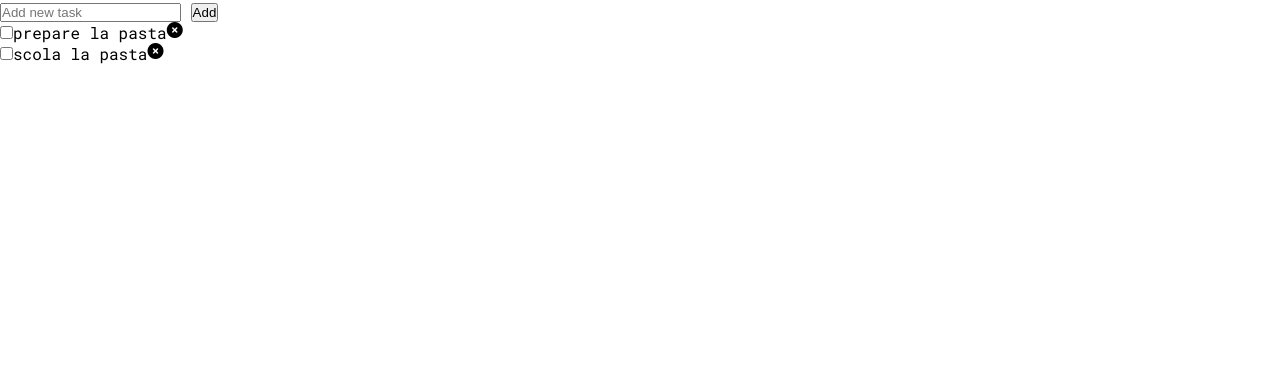
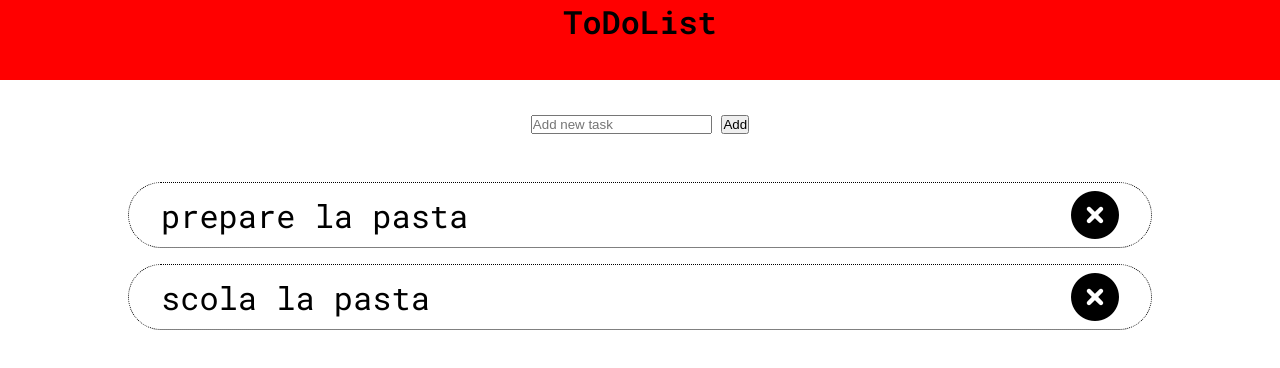
Before and after one commit to Daniele-Simonetti/vue-todolist, a plain HTML site: page index.html in a window 1280 px wide. Drawn offline with nearby package versions, Linux system fonts and the light colour scheme.

Commit message:
add all bonuses and start css

```diff
--- a/css/style.css
+++ b/css/style.css
@@ -8,6 +8,56 @@ html {
   font-family: 'Roboto Mono', monospace;
 }
 
+/* general layout */
+header {
+  background-color: red;
+  height: 10vh;
+  text-align: center;
+}
+main {
+  height: calc(100vh - 10vh);
+}
+
+.main-container {
+  width: 80%;
+  margin: 0 auto;
+  display: flex;
+  flex-direction: column;
+  align-items: center;
+}
+
+.input {
+  margin-top: 2em;
+}
+
+ul {
+  margin-top: 2em;
+  width: 100%;
+}
+
+ul li {
+  display: flex;
+  justify-content: space-between;
+  align-items: center;
+  margin-top: 1em;
+  padding: 0.5em 2em;
+  border: 1px dotted black;
+  border-radius: 4em;
+  width: 100%;
+
+}
+
+li i {
+  cursor: pointer;
+  font-size: 3em;
+}
+
+div.todo-text {
+  cursor: pointer;
+  font-size: 2em;
+}
+
+/* utility classes */
 .true {
   text-decoration: line-through;
 }
@@ -15,10 +65,3 @@ html {
 .flase {
   text-decoration: none;
 }
-ul li {
-  display: flex;
-}
-
-li i {
-  cursor: pointer;
-}
--- a/index.html
+++ b/index.html
@@ -14,16 +14,21 @@
 </head>
 <body>
   <div id="app" class="container">
+    <header>
+      <h1>ToDoList</h1>
+    </header>
+    <main>
+      <div class="main-container">
         <div class="input">
           <input @keyup.enter="addTodo" v-model="todoNew" type="text" placeholder="Add new task">
           <button @click="addTodo">Add</button>
         </div>
-    <ul>
+        <ul class="todo-list">
           <li v-for="(todo, index) in todos" v-bind:class="(todo.done == true) ? 'true' : 'false'">
-        <div class="todo-done">
+            <!-- <div class="todo-done">
               <input @click="doneAsseg(todo)" type="checkbox">
-        </div>
-        <div class="todo-text">
+            </div> -->
+            <div class="todo-text" @click="doneAsseg(todo)" >
               {{ todo.text }}
             </div>
             <i @click="removeTodo(index)" class="fas fa-times-circle del-todo"></i>
@@ -31,6 +36,9 @@
         </ul>
       </div>
 
+    </main>
+  </div>
+
   <script src="js/script.js"></script>
 </body>
 </html>
```
Lines whose indentation alone changed are shown as unchanged.
